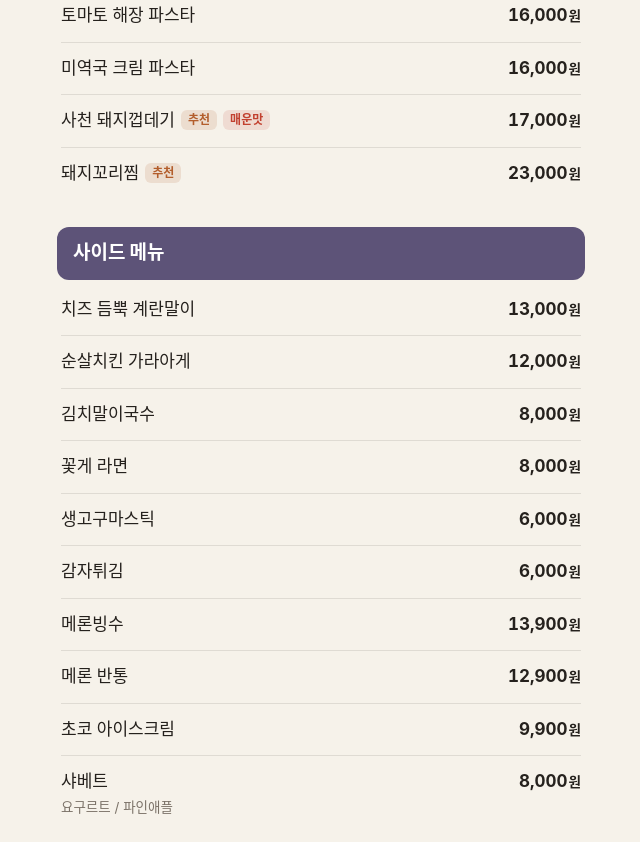
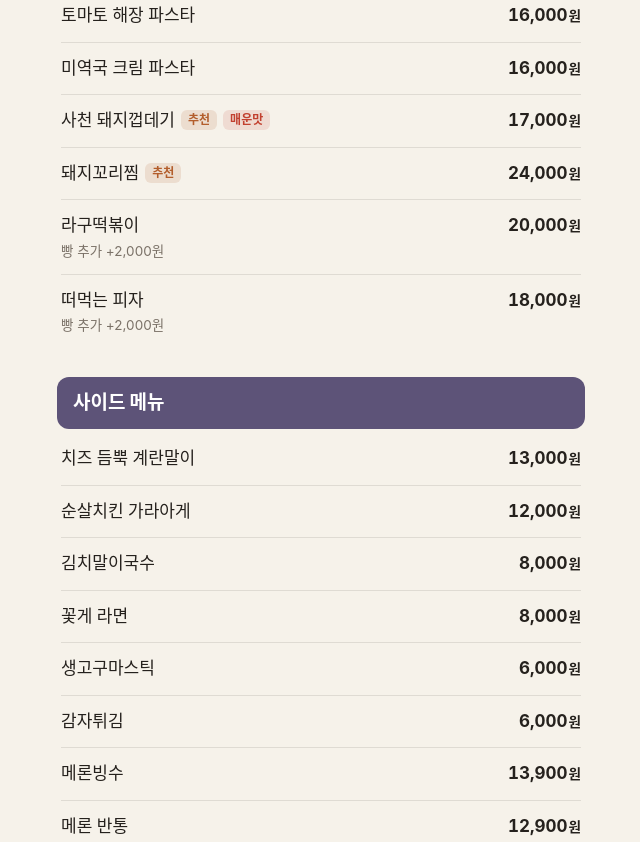
Before and after one commit to kosoo123459-pixel/bammgill-menu, a plain HTML site: page index.html in a window 1280 px wide. Shown: the part 1030-1872 px from the top of the page, without its empty margins (319-959 px from the left). Drawn offline with Linux system fonts and the light colour scheme; a web font is replaced by a local one.

Commit message:
Add files via upload

```diff
--- a/index.html
+++ b/index.html
@@ -162,7 +162,9 @@
         <li class="item"><span class="name">토마토 해장 파스타</span><span class="price">16,000<small>원</small></span></li>
         <li class="item"><span class="name">미역국 크림 파스타</span><span class="price">16,000<small>원</small></span></li>
         <li class="item"><span class="name">사천 돼지껍데기<span class="tag rec">추천</span><span class="tag">매운맛</span></span><span class="price">17,000<small>원</small></span></li>
-        <li class="item"><span class="name">돼지꼬리찜<span class="tag rec">추천</span></span><span class="price">23,000<small>원</small></span></li>
+        <li class="item"><span class="name">돼지꼬리찜<span class="tag rec">추천</span></span><span class="price">24,000<small>원</small></span></li>
+        <li class="item"><span class="name">라구떡볶이</span><span class="price">20,000<small>원</small></span><span class="desc">빵 추가 +2,000원</span></li>
+        <li class="item"><span class="name">떠먹는 피자</span><span class="price">18,000<small>원</small></span><span class="desc">빵 추가 +2,000원</span></li>
       </ul>
     </section>
 
@@ -198,6 +200,7 @@
         <li class="item"><span class="name">고구마 크림 막걸리<span class="unit">1L</span></span><span class="price">10,000<small>원</small></span></li>
         <li class="item"><span class="name">요거트 막걸리<span class="unit">1L</span></span><span class="price">10,000<small>원</small></span></li>
         <li class="item"><span class="name">미숫가루 막걸리<span class="unit">1L</span></span><span class="price">10,000<small>원</small></span></li>
+        <li class="item"><span class="name">달고나 막걸리<span class="unit">1L</span></span><span class="price">10,000<small>원</small></span></li>
         <li class="item"><span class="name">느린마을 막걸리</span><span class="price">7,000<small>원</small></span></li>
         <li class="item"><span class="name">막걸리</span><span class="price">7,000<small>원</small></span><span class="desc">복분자, 메론</span></li>
         <li class="item"><span class="name">막걸리</span><span class="price">5,000<small>원</small></span><span class="desc">생막걸리, 알밤</span></li>
```
